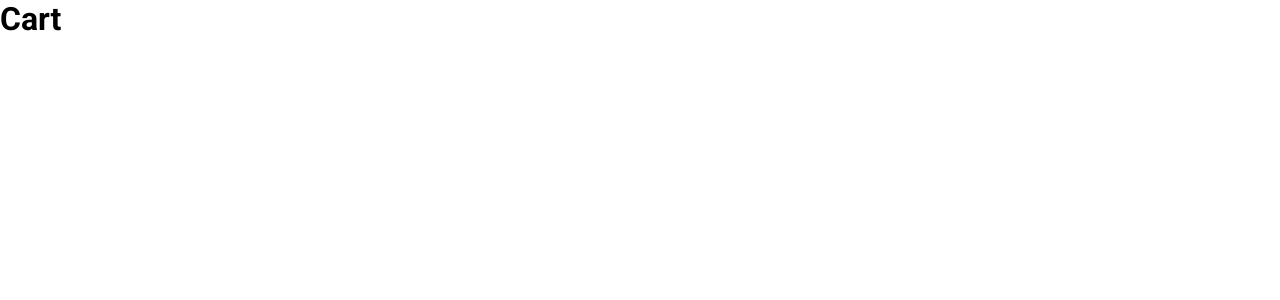
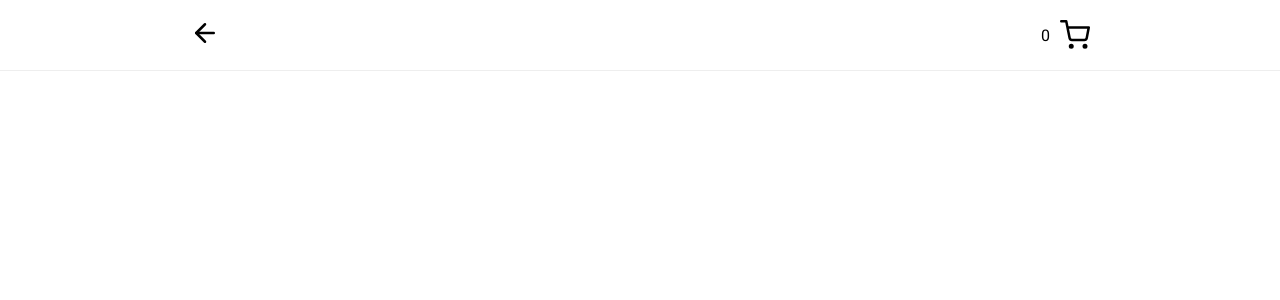
Before and after one commit to joaoaires1/shoppingcart, a React (Create React App) app: page /cart in a window 1280 px wide. Shown: the top 300 px of the page. Built offline with nearby package versions, Linux system fonts and the light colour scheme.

Commit message:
custom nav bar

```diff
--- /dev/null
+++ b/src/components/custom_nav_bar/index.js
@@ -0,0 +1,46 @@
+import React from 'react';
+import {
+    NavContainer,
+    CartContainer,
+    CountProducts
+} from './styles';
+
+import { FiShoppingCart, FiArrowLeft, FiHome } from "react-icons/fi";
+
+const CustomNavBar = ({ history, isHome }) => {
+    return (
+        <div style={{
+            borderBottom: '1px solid #eee'
+          }}>
+
+            <NavContainer>
+
+                {
+                    !isHome
+                    ?
+                    <div onClick={ () => history.push('/') } style={{ cursor: 'pointer' }}>
+                        <FiArrowLeft size={30} />
+                    </div>
+                    :
+                    <div>
+                        <FiHome size={30} />
+                    </div>
+                }
+
+
+                <CartContainer onClick={ () => history.push('/cart') } >
+
+                    <CountProducts>
+                        0
+                    </CountProducts>
+
+                    <FiShoppingCart size={30} />
+                </CartContainer>
+
+            </NavContainer>
+
+        </div>
+    );
+}
+
+export default CustomNavBar;
--- /dev/null
+++ b/src/components/custom_nav_bar/styles.js
@@ -0,0 +1,24 @@
+import styled from 'styled-components';
+
+export const NavContainer = styled.div`
+    height: 50px;
+    max-width: 900px;
+    margin: 0 auto;
+    display: flex;
+    flex-direction: row;
+    align-items: center;
+    justify-content: space-between;
+    padding: 10px;
+`;
+
+export const CartContainer = styled.div`
+    display: flex;
+    flex-direction: row;
+    cursor: pointer;
+`;
+
+export const CountProducts = styled.div`
+    padding-right: 10px;
+    display: flex;
+    align-items: center;
+`;
--- a/src/pages/cart/index.js
+++ b/src/pages/cart/index.js
@@ -1,14 +1,13 @@
 import React from 'react';
 import { useSelector } from 'react-redux';
+import CustomNavBar from '../../components/custom_nav_bar';
 
-// import { Container } from './styles';
-
-export default function Cart() {
+export default function Cart({ history }) {
   const state = useSelector(state => state);
 
   return (
     <div>
-        <h1>Cart</h1>
+        <CustomNavBar history={history} isHome={false} />
     </div>
   );
 }
--- a/src/pages/home/index.js
+++ b/src/pages/home/index.js
@@ -3,9 +3,9 @@ import { Link } from 'react-router-dom';
 import { useDispatch } from 'react-redux';
 import { ADD_PRODUCT } from '../../store/actions/actionTypes';
 import { FiHome, FiShoppingCart } from "react-icons/fi";
+import CustomNavBar from '../../components/custom_nav_bar';
 
 import {
-  NavContainer,
   MainContainer,
   DivProduct,
   Title,
@@ -16,22 +16,13 @@ import {
   AddProduct
 } from './styles';
 
-export default function Home() {
+export default function Home({history}) {
   const dispatch = useDispatch();
 
   return (
     <div>
 
-        <div style={{
-          borderBottom: '1px solid #eee'
-        }}>
-
-          <NavContainer>
-              <p>0</p>
-              <FiShoppingCart size={30} />
-          </NavContainer>
-
-        </div>
+        <CustomNavBar history={history} isHome={true} />
 
         <MainContainer>
           <Title>Produtos</Title>
```
